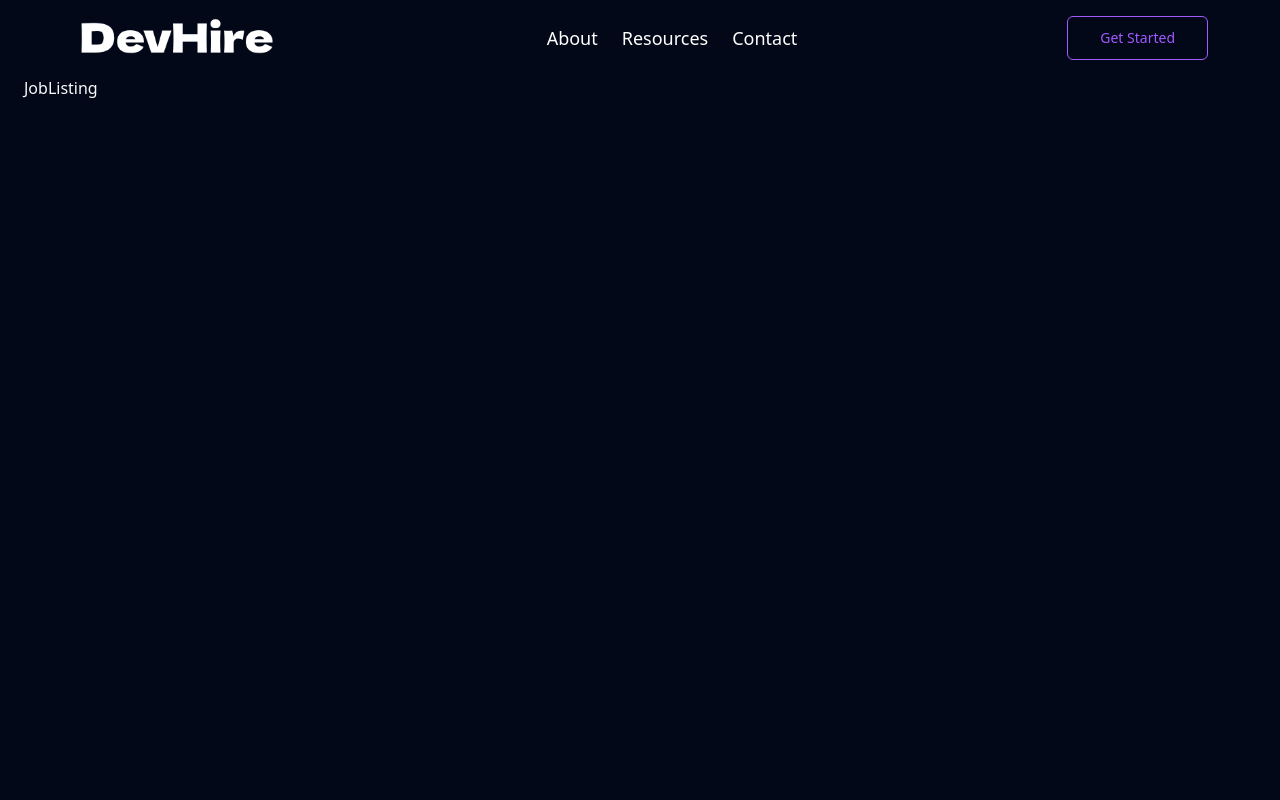
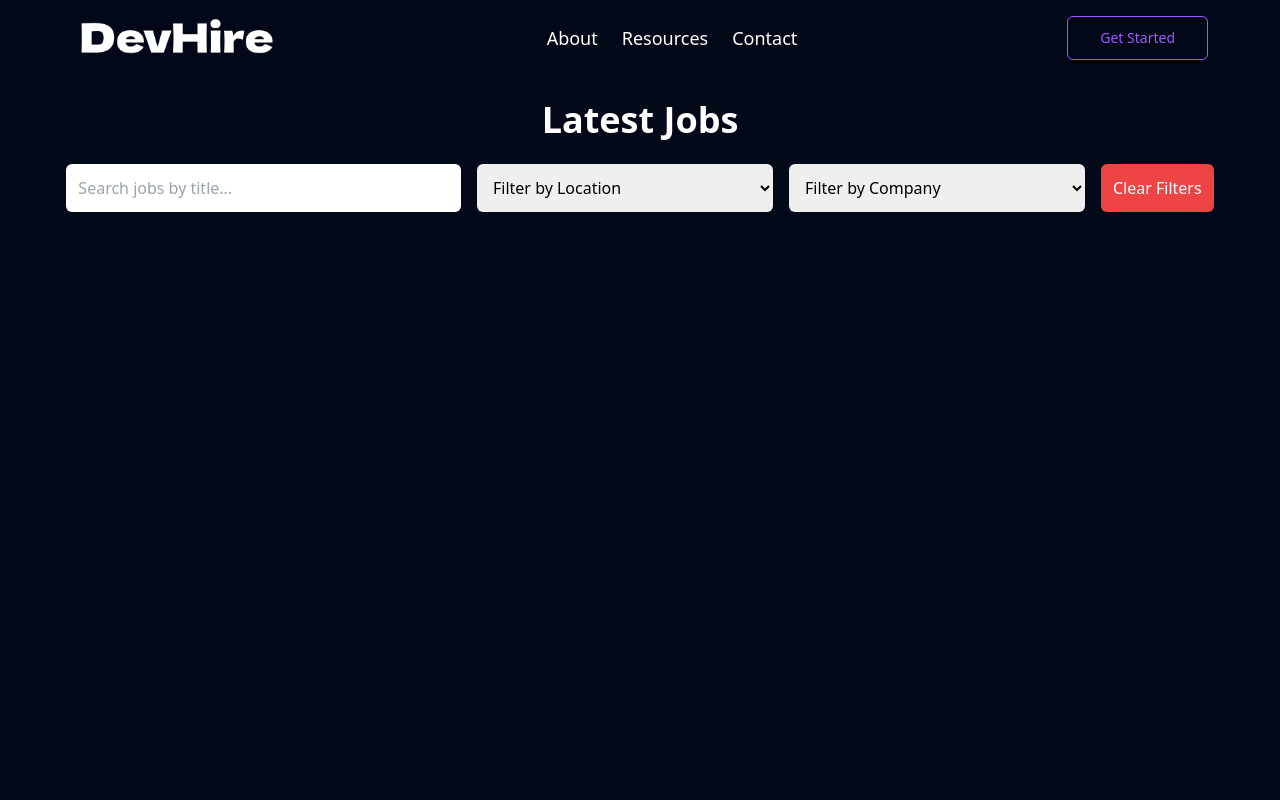
Before and after one commit to patriciakennedy/react-shadcn, a React (Vite) app: page /JobListing in a window 1280 px wide. Shown: the top 800 px of the page. Built offline with nearby package versions, Linux system fonts and the light colour scheme.

Commit message:
Update JobListing.jsx by replacing content

```diff
--- a/src/pages/JobListing.jsx
+++ b/src/pages/JobListing.jsx
@@ -1,7 +1,35 @@
 import React from 'react';
 
 const JobListing = () => {
-    return <div>JobListing</div>;
+    return (
+        <div className="min-h-screen bg-[#04091A] text-white p-6">
+            {/* Page Title */}
+            <h1 className="text-4xl font-bold text-center mb-6">Latest Jobs</h1>
+
+            {/* Search & Filters Section */}
+            <div className="mb-6 flex flex-col sm:flex-row gap-4 justify-center">
+                <input
+                    type="text"
+                    placeholder="Search jobs by title..."
+                    className="p-3 rounded-md text-black w-full sm:w-1/3"
+                />
+                <select className="p-3 rounded-md text-black w-full sm:w-1/4">
+                    <option value="">Filter by Location</option>
+                </select>
+                <select className="p-3 rounded-md text-black w-full sm:w-1/4">
+                    <option value="">Filter by Company</option>
+                </select>
+                <button className="p-3 bg-red-500 hover:bg-red-700 rounded-md">
+                    Clear Filters
+                </button>
+            </div>
+
+            {/* Job Listings Section */}
+            <div className="grid md:grid-cols-2 lg:grid-cols-3 gap-6">
+                {/* Job Cards will go here */}
+            </div>
+        </div>
+    );
 };
 
 export default JobListing;
```
